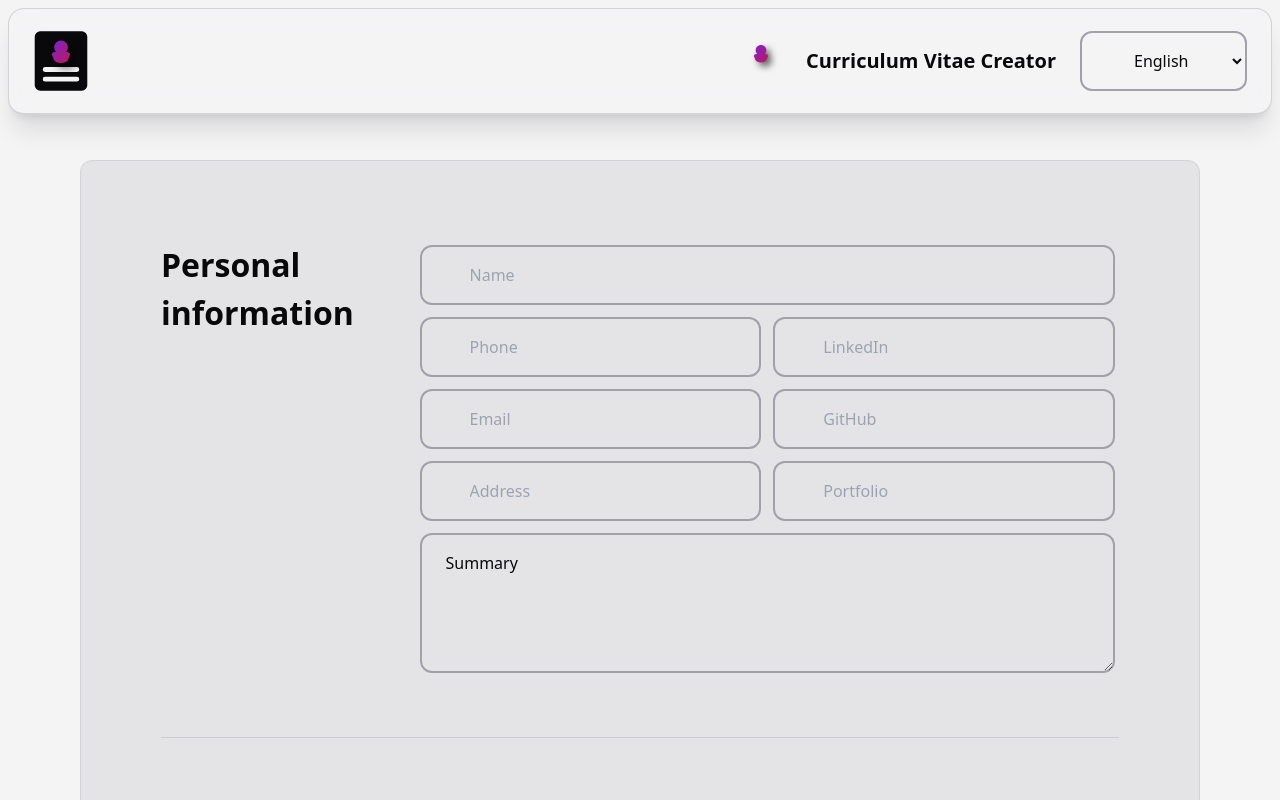
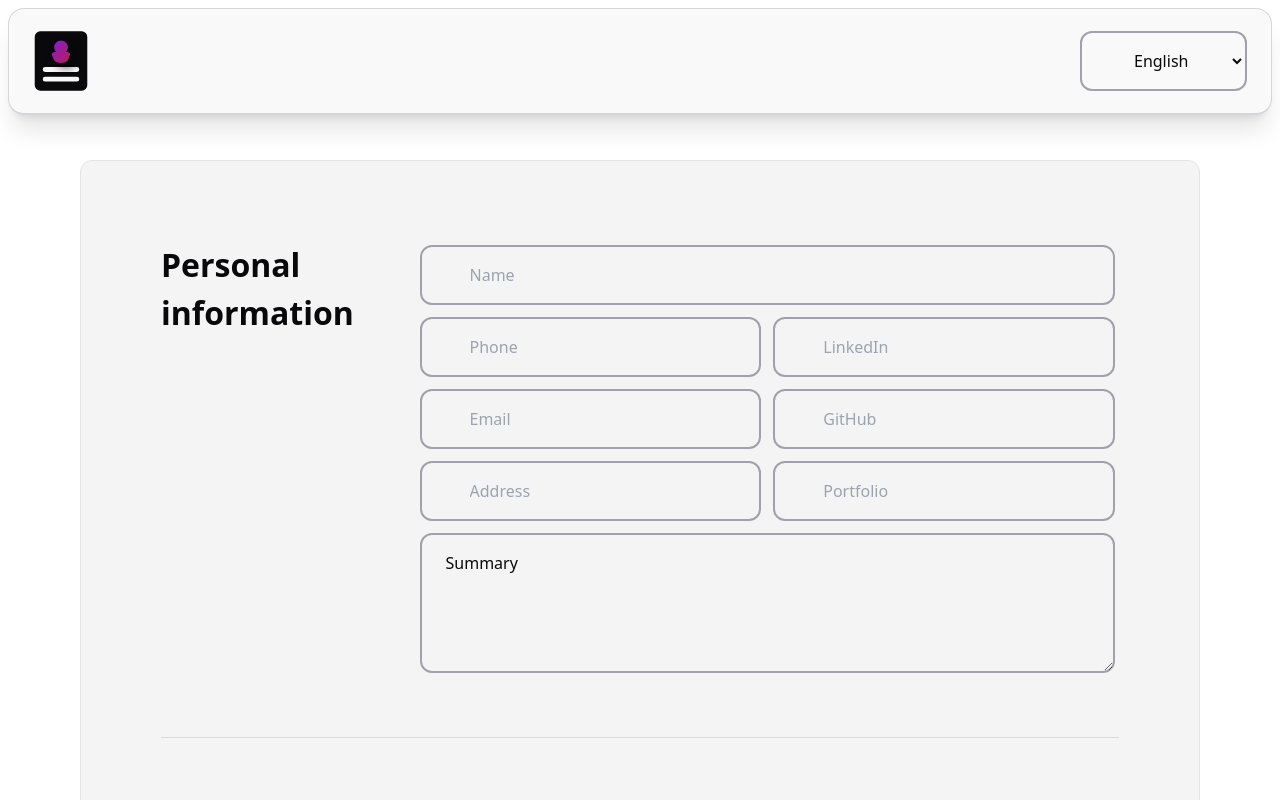
Before and after one commit to ribborges/cv-creator, a React (Vite) app: page / in a window 1280 px wide. Shown: the top 800 px of the page. Built offline with nearby package versions, Linux system fonts and the light colour scheme; what @react-pdf/renderer would draw is missing.

Commit message:
style: update App component layout and global background color for light and dark modes

```diff
--- a/src/app/App.tsx
+++ b/src/app/App.tsx
@@ -17,12 +17,8 @@ export default function App() {
   }
 
   return (
-    <div className="text-zinc-950 dark:text-zinc-100 bg-zinc-100 dark:bg-zinc-950 app">
+    <main className="text-zinc-950 dark:text-zinc-100 bg-white dark:bg-black app">
       <NavBar>
-        <NavItemContainer>
-          <img src="/favicon.svg" height="50px" width="50px" />
-          <h1 className="text-xl"><Translator path="home.title"/></h1>
-        </NavItemContainer>
         <NavItemContainer>
           <Input icon={<Translate />} type="option" onChange={handleChangeLanguage}>
             <option value="en-US">English</option>
@@ -35,13 +31,13 @@ export default function App() {
         flex flex-col
         p-4 m-2 mt-32 lg:p-20 lg:m-20 lg:mt-40
         rounded-xl border border-solid
-        border-zinc-300 bg-zinc-200
-        dark:border-zinc-800 dark:bg-zinc-900"
+        border-zinc-200 bg-zinc-100
+        dark:border-zinc-900 dark:bg-zinc-950"
       >
         <CvForm />
       </section>
 
       <Footer />
-    </div>
+    </main>
   );
 }
--- a/src/styles/global.css
+++ b/src/styles/global.css
@@ -13,6 +13,16 @@
     border: 0 none;
     vertical-align: baseline;
     font-size: unset;
+}
+
+:root {
+    background-color: white;
+}
+
+@media screen and (prefers-color-scheme: dark) {
+    :root {
+        background-color: black;
+    }
 }
 
 html,
```
